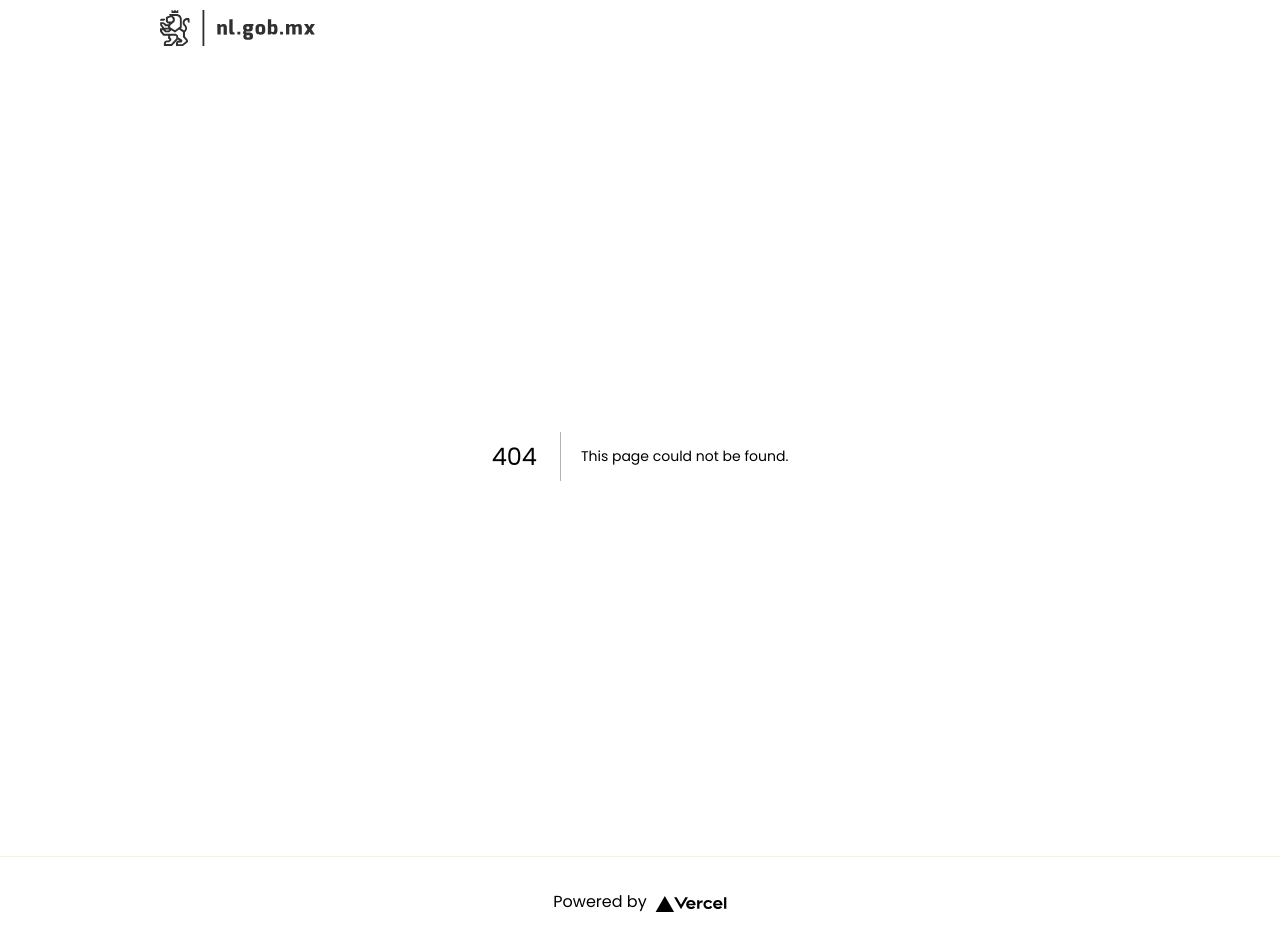
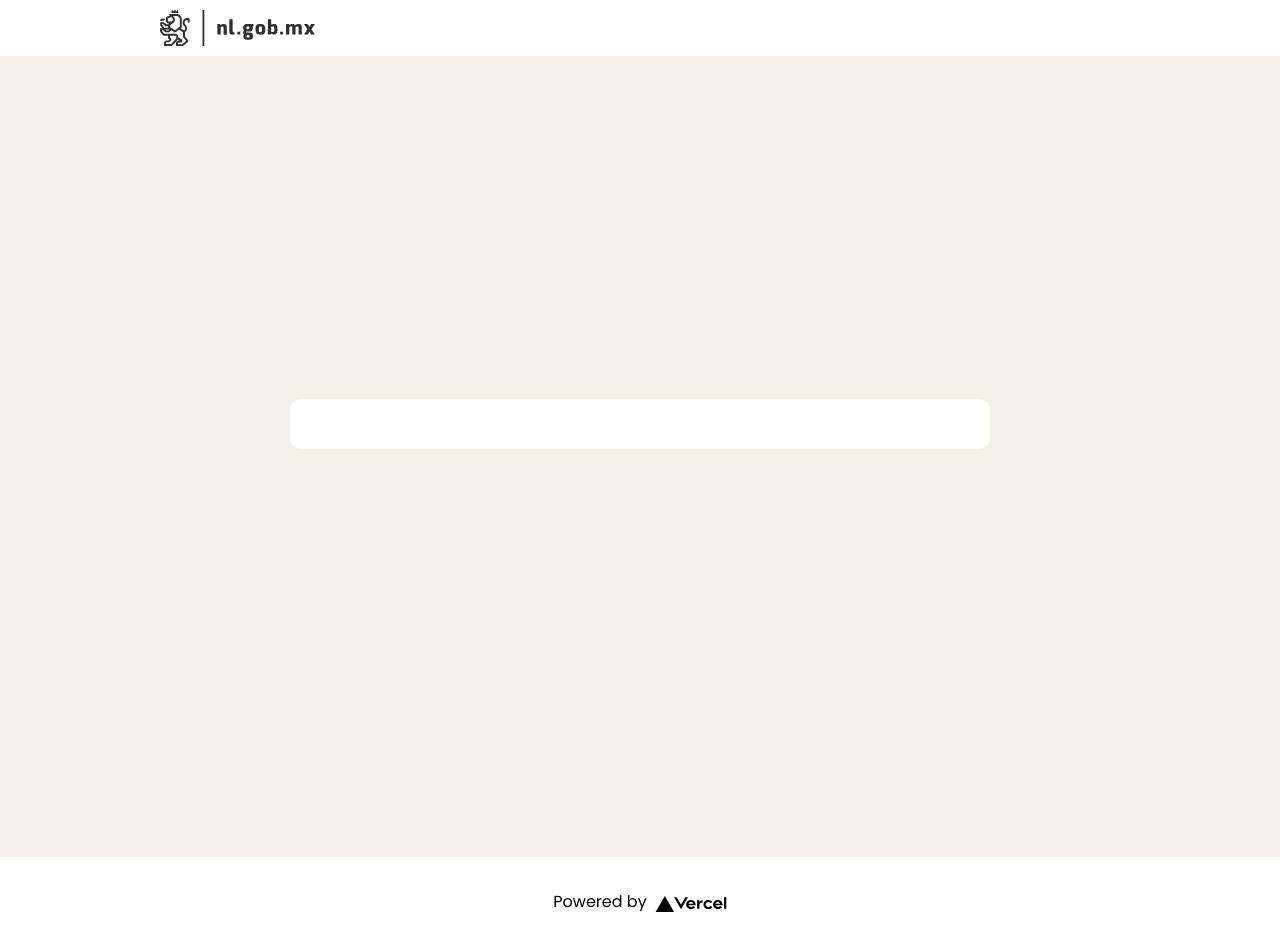
Before and after one commit to subsecretaria-tecnologia-nl/facturacion, a Next.js app: page /results in a window 1280 px wide. Before the commit this address had no page. Built offline with nearby package versions, Linux system fonts and the light colour scheme.

Commit message:
la vista para el resultado de tu  busqueda

```diff
--- a/pages/index.tsx
+++ b/pages/index.tsx
@@ -16,7 +16,7 @@ export default function Home() {
         placa: "",
         referencia: "",
     })
-    const handleCajaChange = (e: object) =>
+    const handleCajaChange = (e) =>
         setInputTest({ ...inputTest, caja: e.target.value })
     const handleFolioChange = (e) =>
         setInputTest({ ...inputTest, folio_pago: e.target.value })
--- /dev/null
+++ b/pages/results/index.tsx
@@ -0,0 +1,20 @@
+import Card from "molecules/Card"
+
+export default function Results() {
+    return (
+        <>
+            <div className={""}>
+                <main className={"main justify-center"}>
+                    <div className="d-flex justify-center">
+                        <Card
+                            width="700px"
+                            maxHeight="700px"
+                            height="auto"
+                            className=""
+                        ></Card>
+                    </div>
+                </main>
+            </div>
+        </>
+    )
+}
```
